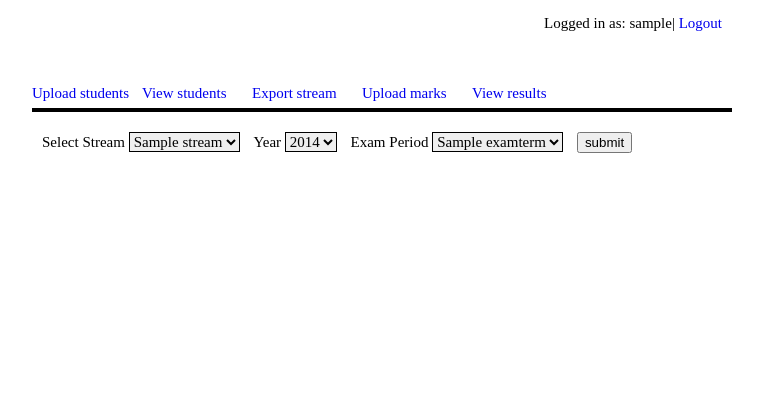
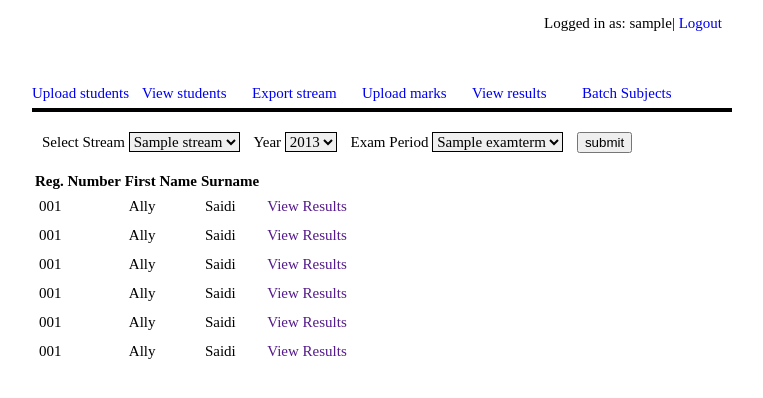
Before and after one commit to lyawile/smis, a PHP site: page /view_results.php in a window 1280 px wide. Shown: the top 398 px of the page, without its empty margins (258-1021 px from the left). Run offline with PHP 8.4, Linux system fonts and the light colour scheme; the visitor is signed in with stand-in values (Sample User, id 1); tables that the repository leaves empty or names only in its code hold one stand-in row (values such as "Sample post").

Commit message:
from new lap

```diff
--- /dev/null
+++ b/articles.json
@@ -0,0 +1,3 @@
+{
+    "name": "Admin"
+}
--- a/css/styles.css
+++ b/css/styles.css
@@ -9,8 +9,7 @@ a:hover{
     color: orange;
 }
 .wrapper{
-    width: 700px;
-    //border: 1px solid black;
+    width:700px;
     margin: 0 auto;
     height: 600px;
     /*border: 1px solid black;*/
--- a/includes/banner.php
+++ b/includes/banner.php
@@ -6,5 +6,6 @@
         <li class="long"><a href="./export_subject_candidates.php">Export stream</a></li>
         <li class="long"><a href="./upload_marks.php">Upload marks</a></li>
         <li class="long"><a href="./view_results.php">View results</a></li>
+        <li class="long"><a href="./subjects_to_entire_class.php">Batch Subjects</a></li>
     </ul>
 </div>
--- a/index.php
+++ b/index.php
@@ -51,8 +51,5 @@ if ($_SERVER['REQUEST_METHOD'] == 'POST') {
                 <span style="display: block; color: red;"><?php if(isset($loginError)) echo $loginError; ?></span>
             </form>
         </div>
-
-
-
     </body>
 </html>
--- a/nbproject/private/private.xml
+++ b/nbproject/private/private.xml
@@ -2,9 +2,6 @@
 <project-private xmlns="http://www.netbeans.org/ns/project-private/1">
     <editor-bookmarks xmlns="http://www.netbeans.org/ns/editor-bookmarks/2" lastBookmarkId="0"/>
     <open-files xmlns="http://www.netbeans.org/ns/projectui-open-files/2">
-        <group>
-            <file>file:/C:/xampp_latest/htdocs/SMIS/index.php</file>
-            <file>file:/C:/xampp_latest/htdocs/SMIS/view_results.php</file>
-        </group>
+        <group/>
     </open-files>
 </project-private>
--- a/upload_marks.php
+++ b/upload_marks.php
@@ -6,9 +6,6 @@ $result = mysqli_query($link, $query1);
 include_once './config/login.php';
 if (isset($_SESSION['loggedIn'])) {
     if ($_SERVER['REQUEST_METHOD'] == 'POST') {
-        if (file_exists('errors111.txt')) {
-            unlink('errors111.txt');
-        }
         if (!$link) {
             echo 'database not connected';
         }
@@ -22,7 +19,7 @@ if (isset($_SESSION['loggedIn'])) {
                     $streamId = $data[7];
                     $marks = $data[9];
                     $subjectID = $data[8];
-                    $query = "select studId,examId,examYear ,streamId from score where `studId` = '$studentID' and examId = '$examId' and `examYear` = '$examYear' and streamId = '$streamId';";
+                    $query = "select studId,examId,examYear ,streamId from score where `studId` = '$studentID' and examId = '$examId' and `examYear` = '$examYear' and streamId = '$streamId' and subjectID = '$subjectID';";
                     $result = mysqli_query($link, $query);
                     if (mysqli_num_rows($result) === 1) {
                         echo 'record exist';
--- a/view_results.php
+++ b/view_results.php
@@ -1,5 +1,4 @@
 <?php
-
 require './config/dbcon.php';
 include_once './config/login.php';
 $query = "select id,`streamName` from stream;";
@@ -42,20 +41,24 @@ if (isset($_POST['subject'])) {
         <script src="js/jquery-1.9.1.min.js" type="text/javascript"></script>
         <script type="text/javascript">
             $(function () {
-                $('#send').click(function () {
-                    var data = $('#results-form').serialize();
-                    alert(data);
-//                    $.ajax({
-//                        url: "displaysubjects.php",
-//                        data: $('#results-form').serialize(),
-//                        //dataType: 'json',
-//                        success: function (data, textStatus, jqXHR) {
-//                            $('p:last').html(data);
-//                        },
-//                        beforeSend: function (xhr) {
-//                            $('p:last').html("Loading...");
-//                        }
-//                    });
+                $('#send').click(function (event) {
+                    event.preventDefault();
+                    var streamId = $('#streamId').val();
+                    var examYear = $('#examYear').val();
+                    var examId = $('#examId').val();
+                    $.ajax({
+                        url: "loading_students_with_results.php",
+                        data: {streamId: streamId,
+                            examYear: examYear,
+                            examId: examId
+                        },
+                        success: function (data, textStatus, jqXHR) {
+                            $('span:last').html(data);
+                        },
+                        beforeSend: function (xhr) {
+                            $('span:last').html("Loading...");
+                        }
+                    });
 
                 });
 
@@ -72,32 +75,74 @@ if (isset($_POST['subject'])) {
     </head>
     <body>
         <div class="wrapper">
-<?php include_once './includes/banner.php'; ?>
-
+            <?php include_once './includes/banner.php'; ?>
             <form method="POST" id="results-form">
                 <span style="">Select Stream</span>
-                <select style="" id="myselect" name="streamId">
-<?php while ($data = mysqli_fetch_array($result1)) { ?>
+                <select style="" id="streamId" name="streamId">
+                    <?php while ($data = mysqli_fetch_array($result1)) { ?>
                         <option value="<?php echo $data['id']; ?>"><?php echo $data['streamName']; ?></option>
                     <?php } ?>
                 </select>
                 <span style="">Year</span>
-                <select style="" id="myselect" name="examYear">
+                <select style="" id="examYear" name="examYear">
+                    <option value="2013">2013</option>
                     <option value="2014">2014</option>
-                    <option value="2014">2014</option>
-                    <option value="2014">2014</option>
-                    <option value="2014">2014</option>
+                    <option value="2015">2015</option>
+                    <option value="2016">2016</option>
                 </select>
                 <span style="">Exam Period</span>
-                <select style="" id="myselect" name="examPeriod">
-                    <?php while($data = mysqli_fetch_array($result2)){ ?>
-                    <option value="<?php echo $data['id']; ?>"><?php echo $data['name']; ?></option>';
+                <select style="" id="examId" name="examPeriod">
+                    <?php while ($data = mysqli_fetch_array($result2)) { ?>
+                        <option value="<?php echo $data['id']; ?>"><?php echo $data['name']; ?></option>';
                     <?php } ?>
                 </select>
                 <input type="submit"  value="submit" id="send" >
-
             </form>
-            <p></p>
+            <span></span>
+            <table>
+                <tr>
+                    <th>Reg. Number</th>
+                    <th>First Name</th>
+                    <th>Surname</th>
+                    <th></th>
+                </tr>
+                <tr>
+                    <td>001 </td>
+                    <td>Ally</td>
+                    <td>Saidi</td>
+                    <td><a href="">View Results</a></td>
+                </tr>
+                <tr>
+                    <td>001 </td>
+                    <td>Ally</td>
+                    <td>Saidi</td>
+                    <td><a href="">View Results</a></td>
+                </tr>
+                <tr>
+                    <td>001 </td>
+                    <td>Ally</td>
+                    <td>Saidi</td>
+                    <td><a href="">View Results</a></td>
+                </tr>
+                <tr>
+                    <td>001 </td>
+                    <td>Ally</td>
+                    <td>Saidi</td>
+                    <td><a href="">View Results</a></td>
+                </tr>
+                <tr>
+                    <td>001 </td>
+                    <td>Ally</td>
+                    <td>Saidi</td>
+                    <td><a href="">View Results</a></td>
+                </tr>
+                <tr>
+                    <td>001 </td>
+                    <td>Ally</td>
+                    <td>Saidi</td>
+                    <td><a href="">View Results</a></td>
+                </tr>
+            </table>
         </div>
     </body>
 </html>
```
Also changed, not shown: add_subjects.php (+8 -9 lines), loading_students_with_results.php (added, +20 -0 lines), readJson.php (added, +22 -0 lines), subjects_to_entire_class.php (added, +102 -0 lines), upload_students.php (line endings or trailing spaces), 3 other files.
